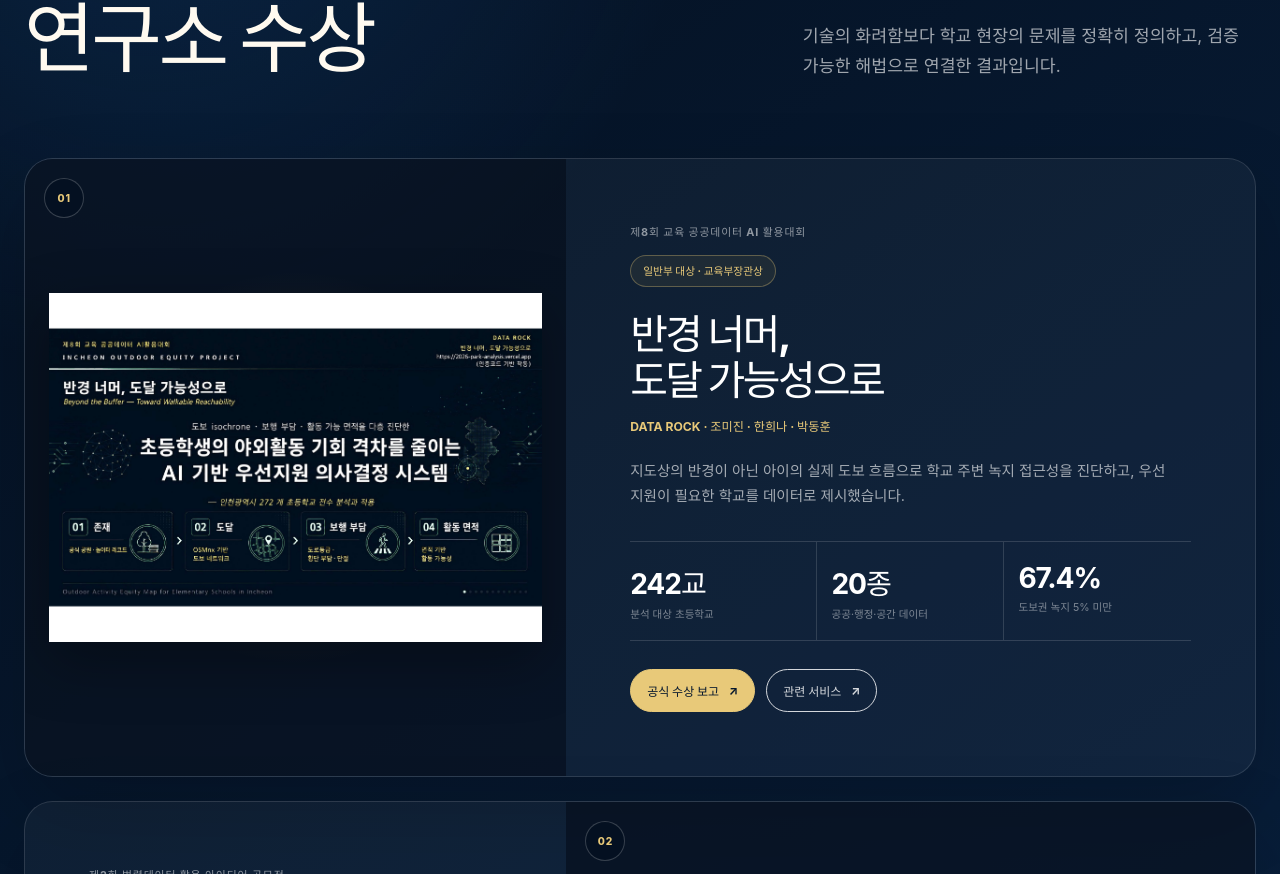
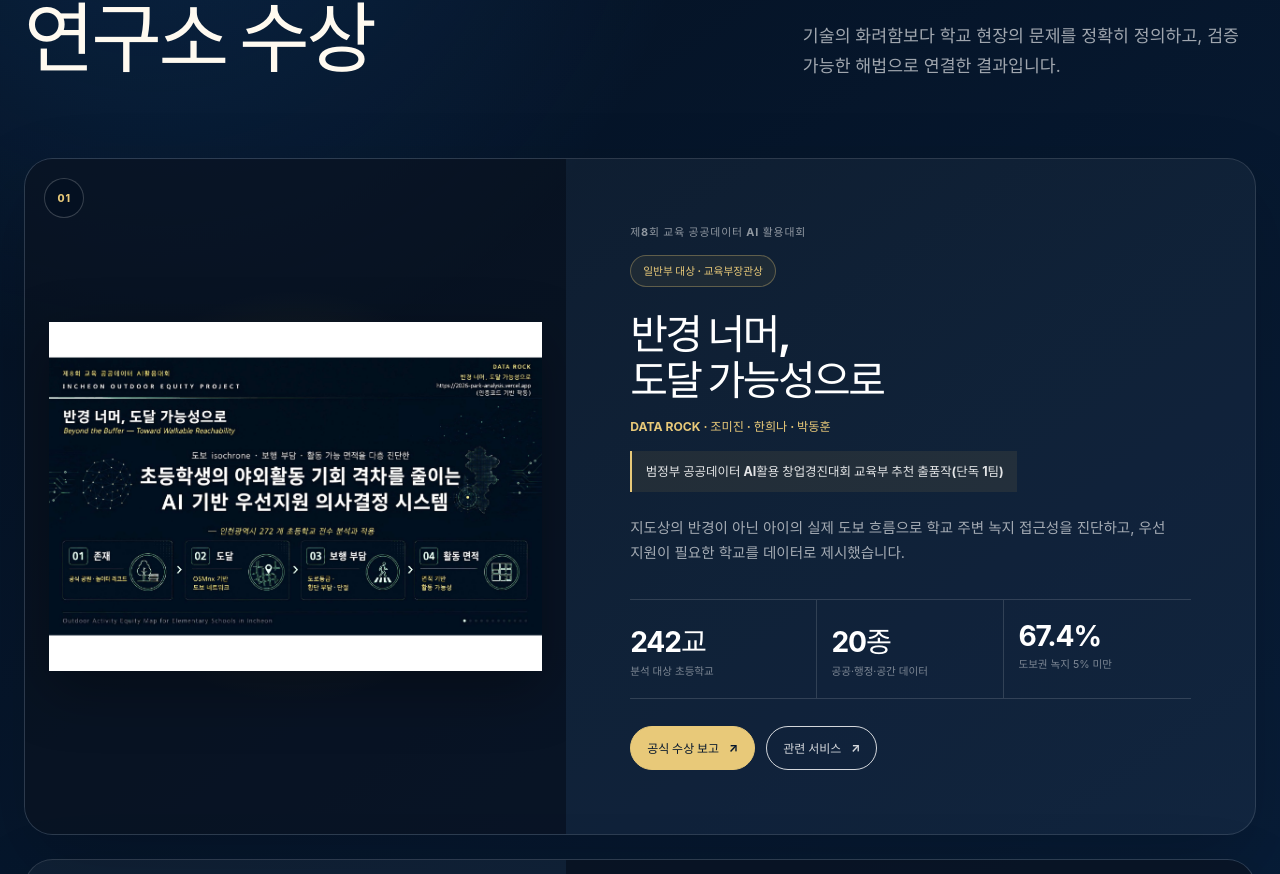
Before and after one commit to gksgmlsk-collab/ROCK-HOMEPAGE, a React (Vite) app: page / in a window 1280 px wide. Shown: the part 11126-12000 px from the top of the page. Built offline with nearby package versions, Linux system fonts and the light colour scheme; no server answers.

Commit message:
Add government data competition recognition

```diff
--- a/scripts/qa-browser.mjs
+++ b/scripts/qa-browser.mjs
@@ -406,6 +406,9 @@ try {
         (heading) =>
           Array.from(heading.querySelectorAll('span'), (line) => line.textContent),
       ),
+      awardRecognition: document
+        .querySelector('.award-card__recognition')
+        ?.textContent?.trim(),
       introTitleFontSize: fontSize(introTitle),
       organizationTitleFontSize: fontSize(organizationTitle),
       organizationBodyFontSize: fontSize(organizationBody),
@@ -939,6 +942,8 @@ report.passed =
     '반경 너머,|도달 가능성으로' &&
   report.desktop.content?.awardTitleLineSets?.[1]?.join('|') ===
     'AI 학교 사업 계획|법령 검토 비서,|돌쇠' &&
+  report.desktop.content?.awardRecognition ===
+    '범정부 공공데이터 AI활용 창업경진대회 교육부 추천 출품작(단독 1팀)' &&
   report.desktop.content?.introTitleFontSize <= 80 &&
   report.desktop.content?.organizationTitleFontSize <= 52 &&
   report.desktop.content?.organizationBodyFontSize >= 15 &&
--- a/src/components/AwardsSection.tsx
+++ b/src/components/AwardsSection.tsx
@@ -31,6 +31,9 @@ export function AwardsSection() {
                   ))}
                 </h3>
                 <p className="award-card__team">{item.team}</p>
+                {item.recognition && (
+                  <p className="award-card__recognition">{item.recognition}</p>
+                )}
                 <p className="award-card__summary">{item.summary}</p>
                 <dl className="award-card__stats">
                   {item.stats.map((stat) => (
--- a/src/data/labContent.ts
+++ b/src/data/labContent.ts
@@ -42,6 +42,7 @@ export type Award = {
   award: string;
   title: string;
   team: string;
+  recognition?: string;
   summary: string;
   image: string;
   imageAlt: string;
@@ -206,6 +207,8 @@ export const awards: Award[] = [
     award: '일반부 대상 · 교육부장관상',
     title: '반경 너머,\n도달 가능성으로',
     team: 'DATA ROCK · 조미진 · 한희나 · 박동훈',
+    recognition:
+      '범정부 공공데이터 AI활용 창업경진대회 교육부 추천 출품작(단독 1팀)',
     summary:
       '지도상의 반경이 아닌 아이의 실제 도보 흐름으로 학교 주변 녹지 접근성을 진단하고, 우선 지원이 필요한 학교를 데이터로 제시했습니다.',
     image: '/assets/lab/bangyeong-research/report-page-01.png',
--- a/src/styles/content.css
+++ b/src/styles/content.css
@@ -1349,6 +1349,7 @@
   .award-card__eyebrow,
   .award-card__badge,
   .award-card__team,
+  .award-card__recognition,
   .award-card__summary {
     margin: 0;
   }
@@ -1399,6 +1400,20 @@
     color: var(--gold-300);
     font-size: 0.76rem;
     font-weight: 690;
+  }
+
+  .award-card__recognition {
+    width: fit-content;
+    max-width: 42rem;
+    margin-top: 1rem;
+    padding: 0.68rem 0.85rem;
+    border-left: 2px solid var(--gold-300);
+    color: rgba(255, 255, 255, 0.88);
+    background: rgba(214, 173, 82, 0.09);
+    font-size: 0.78rem;
+    font-weight: 680;
+    line-height: 1.6;
+    word-break: keep-all;
   }
 
   .award-card__summary {
```
